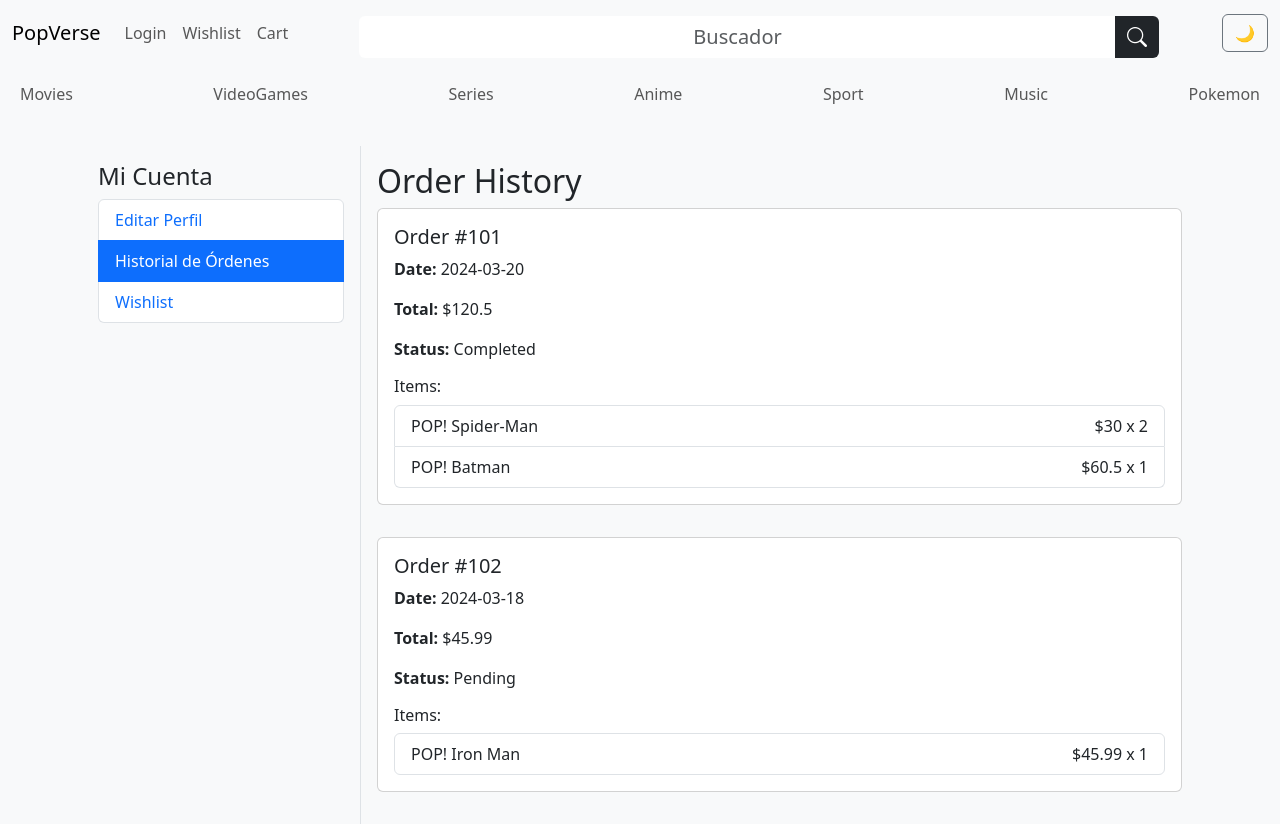
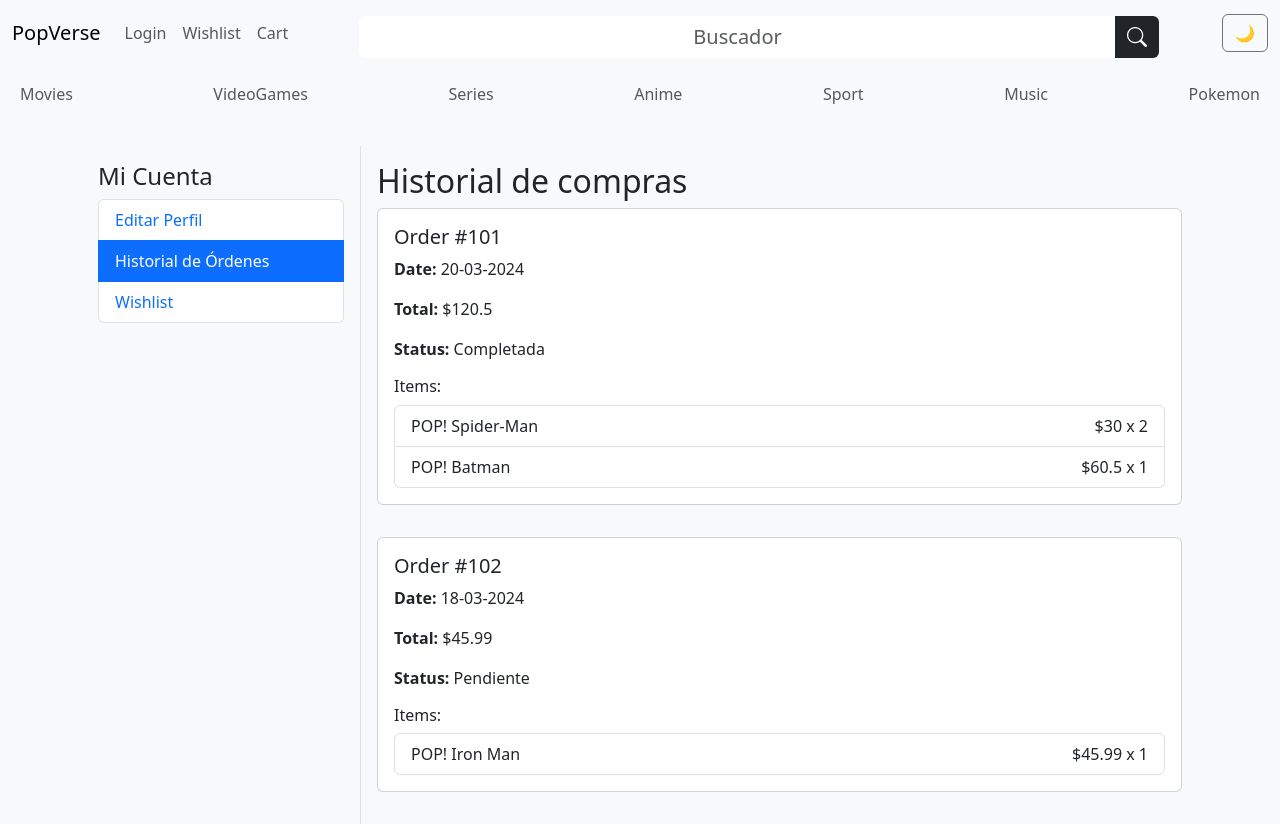
Before and after one commit to heleneolivares/ProyectoFinal_ADL, a React (Vite) app in the folder frontend/: page /orderHistory in a window 1280 px wide. Built offline with nearby package versions, Linux system fonts and the light colour scheme.

Commit message:
Modificacion a Historial de compras

```diff
--- a/frontend/src/pages/OrderHistory.jsx
+++ b/frontend/src/pages/OrderHistory.jsx
@@ -7,9 +7,9 @@ const OrderHistory = () => {
     const [orders, setOrders] = useState([
         {
             id: 101,
-            date: "2024-03-20",
+            date: "20-03-2024",
             total: 120.50,
-            status: "Completed",
+            status: "Completada",
             items: [
                 { id: 1, name: "POP! Spider-Man", price: 30.00, quantity: 2 },
                 { id: 2, name: "POP! Batman", price: 60.50, quantity: 1 },
@@ -17,9 +17,9 @@ const OrderHistory = () => {
         },
         {
             id: 102,
-            date: "2024-03-18",
+            date: "18-03-2024",
             total: 45.99,
-            status: "Pending",
+            status: "Pendiente",
             items: [
                 { id: 3, name: "POP! Iron Man", price: 45.99, quantity: 1 },
             ],
@@ -44,12 +44,12 @@ const OrderHistory = () => {
                 </ul>
             </div>
             <div className="col-md-9 p-3">
-                <h2>Order History</h2>
+                <h2>Historial de compras</h2>
                 <div className="d-flex flex-column gap-3">
                     {orders.length > 0 ? (
                         orders.map((order) => <Order key={order.id} order={order} />)
                     ) : (
-                        <p>No past orders found.</p>
+                        <p>No hay compras realizadas.</p>
                     )}
                 </div>
             </div>
```
